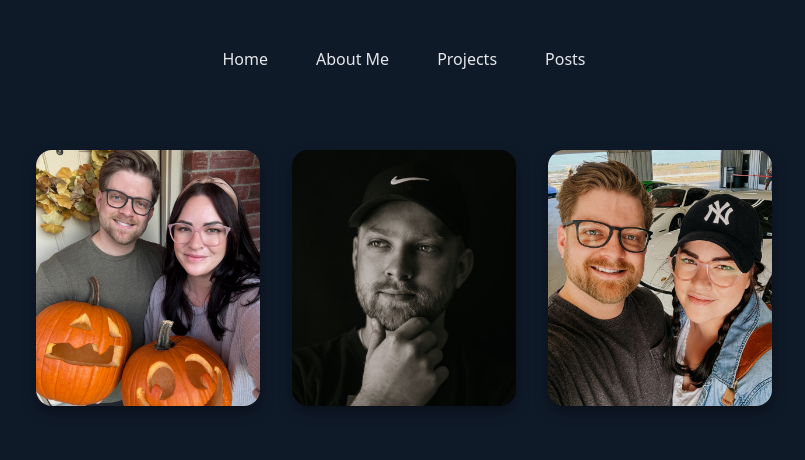
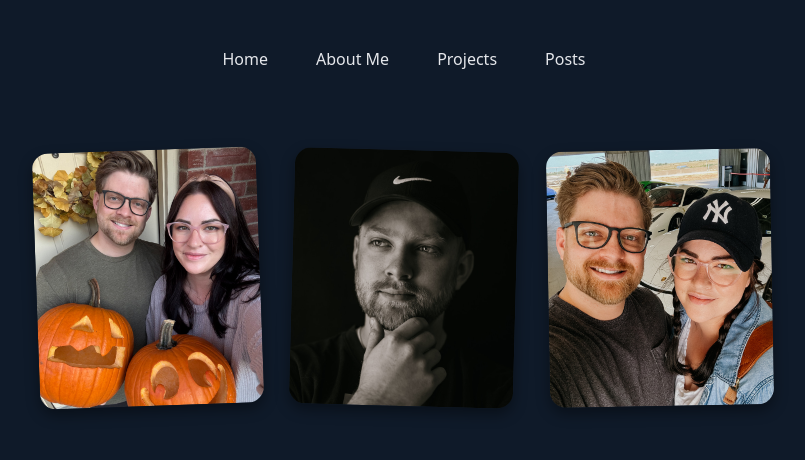
Before and after one commit to paulromer12/pauls-site, a React (Vite) app: page / in a window 1280 px wide. Shown: the top 460 px of the page, without its empty margins (236-1041 px from the left). Built offline with nearby package versions, Linux system fonts and the light colour scheme.

Commit message:
Added rotation to images

```diff
--- a/src/components/ImageGallery.jsx
+++ b/src/components/ImageGallery.jsx
@@ -2,13 +2,25 @@ import img1 from '../assets/homepage/pumpkins.jpeg';
 import img2 from '../assets/homepage/me.jpeg';
 import img3 from '../assets/homepage/racing.jpeg';
 
-const images = [img1, img2, img3];
+const images = [
+  { src: img1, initialRotation: '-2deg' }, // Storing the rotation value
+  { src: img2, initialRotation: '1.5deg' },
+  { src: img3, initialRotation: '-1deg' },
+];
 
 export default function ImageGallery() {
   return (
     <div className="gallery">
-      {images.map((src, i) => (
-        <img key={i} src={src} alt={`Paul Romer ${i + 1}`} className="avatar" />
+      {images.map((image, i) => (
+        <img
+          key={i}
+          src={image.src}
+          alt={`Paul Romer ${i + 1}`}
+          className="avatar"
+          style={{
+            '--initial-rotation': image.initialRotation // Set a CSS custom property
+          }}
+        />
       ))}
     </div>
   );
--- a/src/index.css
+++ b/src/index.css
@@ -48,10 +48,12 @@ body, #root { min-height: 100vh; background: var(--bg); color: var(--fg); }
   object-fit: cover;
   border-radius: 1rem;
   box-shadow: 0 6px 14px rgb(0 0 0 / .4);
+  /* Use the custom property for initial rotation and define other transform parts */
+  transform: translateY(0px) rotate(var(--initial-rotation, 0deg)) scale(1);
   transition: transform 180ms ease, box-shadow 180ms ease;
 }
 .avatar:hover {
-  transform: translateY(-6px) rotate(1deg) scale(1.03);
+  transform: translateY(-6px) rotate(1deg) scale(1.03); /* This will now correctly apply */
   box-shadow: 0 12px 22px rgb(0 0 0 / .45);
 }
 
```
